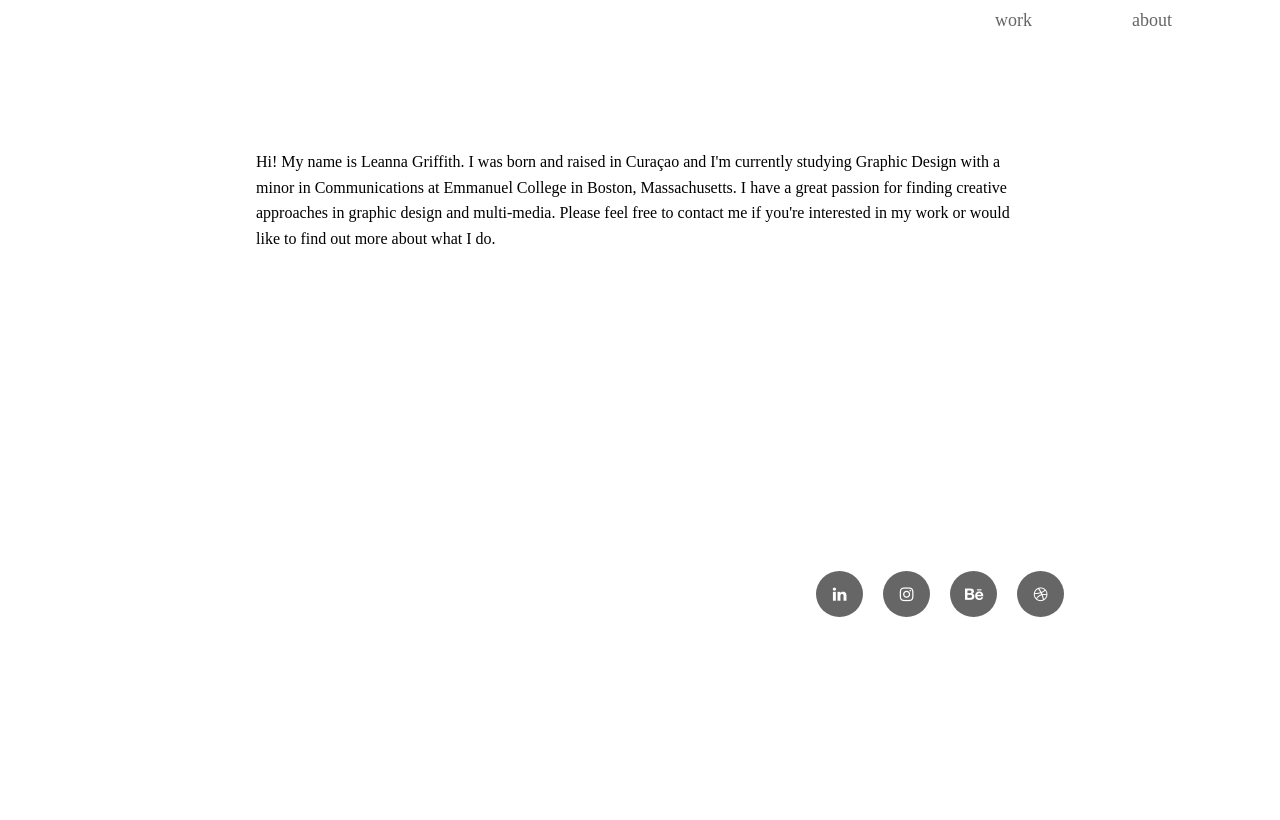
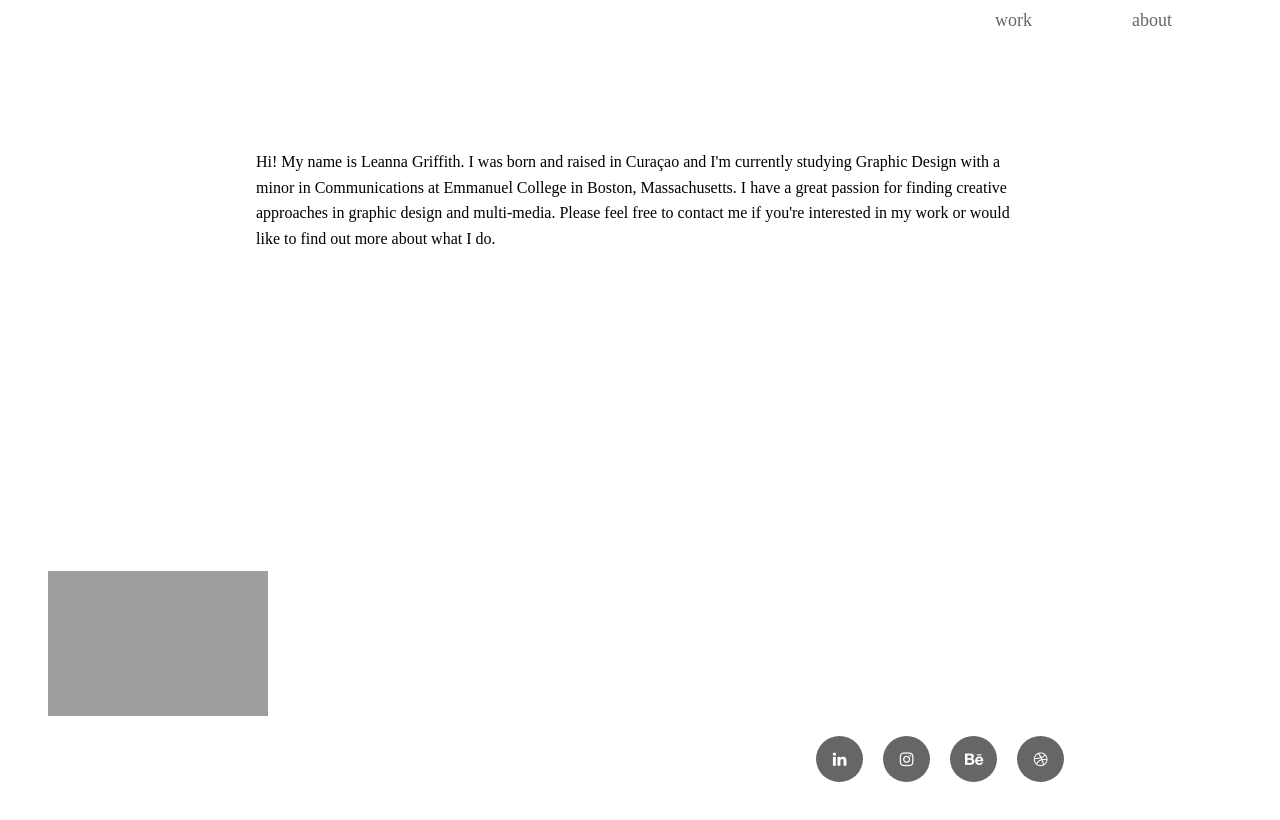
Before and after one commit to LeannaGriffith/single-serving, a plain HTML site: page about.html in a window 1280 px wide. Shown: the part 118-938 px from the top of the page. Before the commit the page ends 911 px from the top, so only its background shows below. Drawn offline with Linux system fonts and the light colour scheme; grey boxes are pictures that could not be loaded.

Commit message:
Update about.html

```diff
--- a/about.html
+++ b/about.html
@@ -18,6 +18,9 @@
      <a href="index.html">work</a>
     </div>
     <p> Hi! My name is Leanna Griffith. I was born and raised in Curaçao and I'm currently studying Graphic Design with a minor in Communications at Emmanuel College in Boston, Massachusetts. I have a great passion for finding creative approaches in graphic design and multi-media. Please feel free to contact me if you're interested in my work or would like to find out more about what I do.</p>
+ <figure id="fig-1">
+  <img alt="profile" src="img/profile-photo.jpg" width="220" height="145">
+ </figure>
  <figure>
   <a href="https://www.linkedin.com/in/leanna-griffith/" target="_blank" class="fa fa-linkedin"></a>
   <a href="https://www.instagram.com/leanna.design/"target="_blank" class="fa fa-instagram"></a>
```
